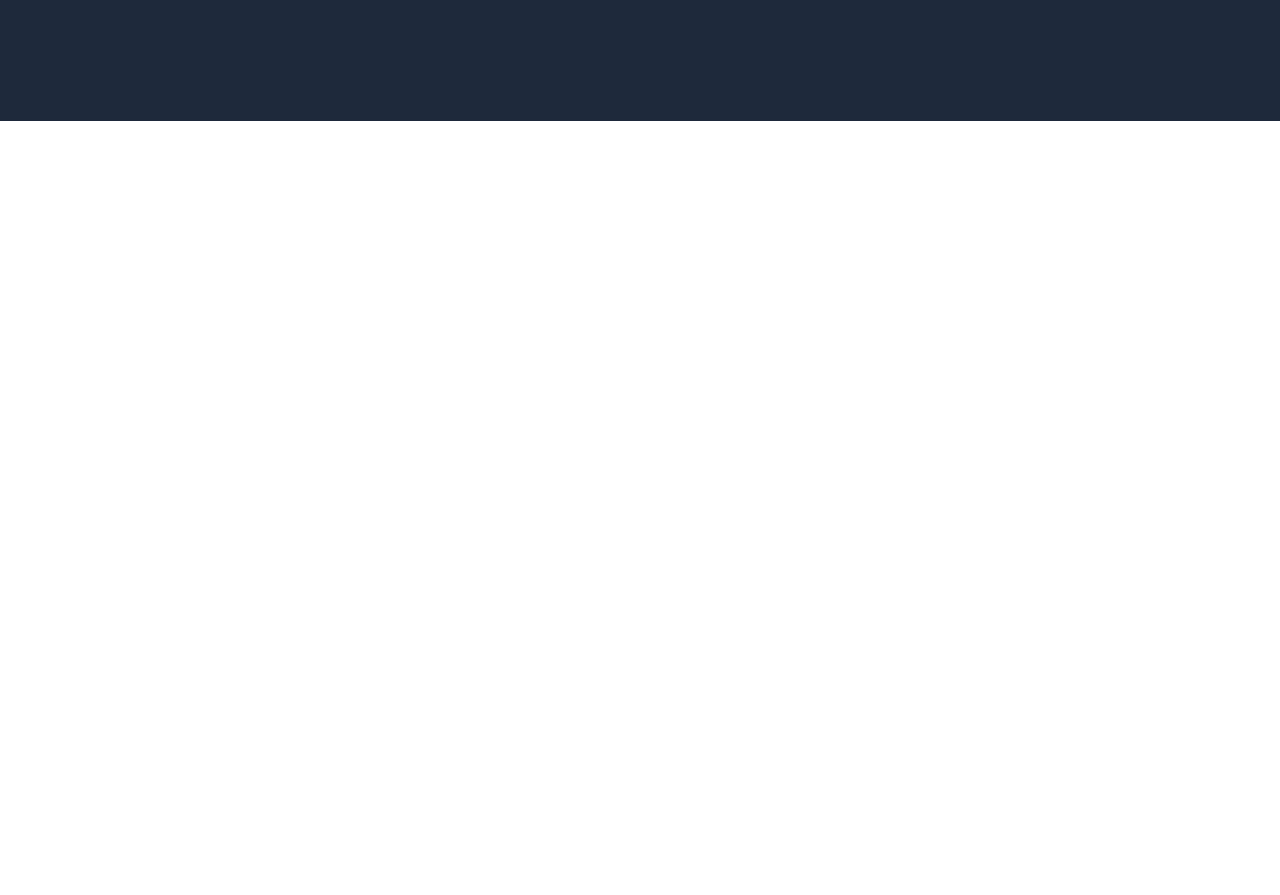
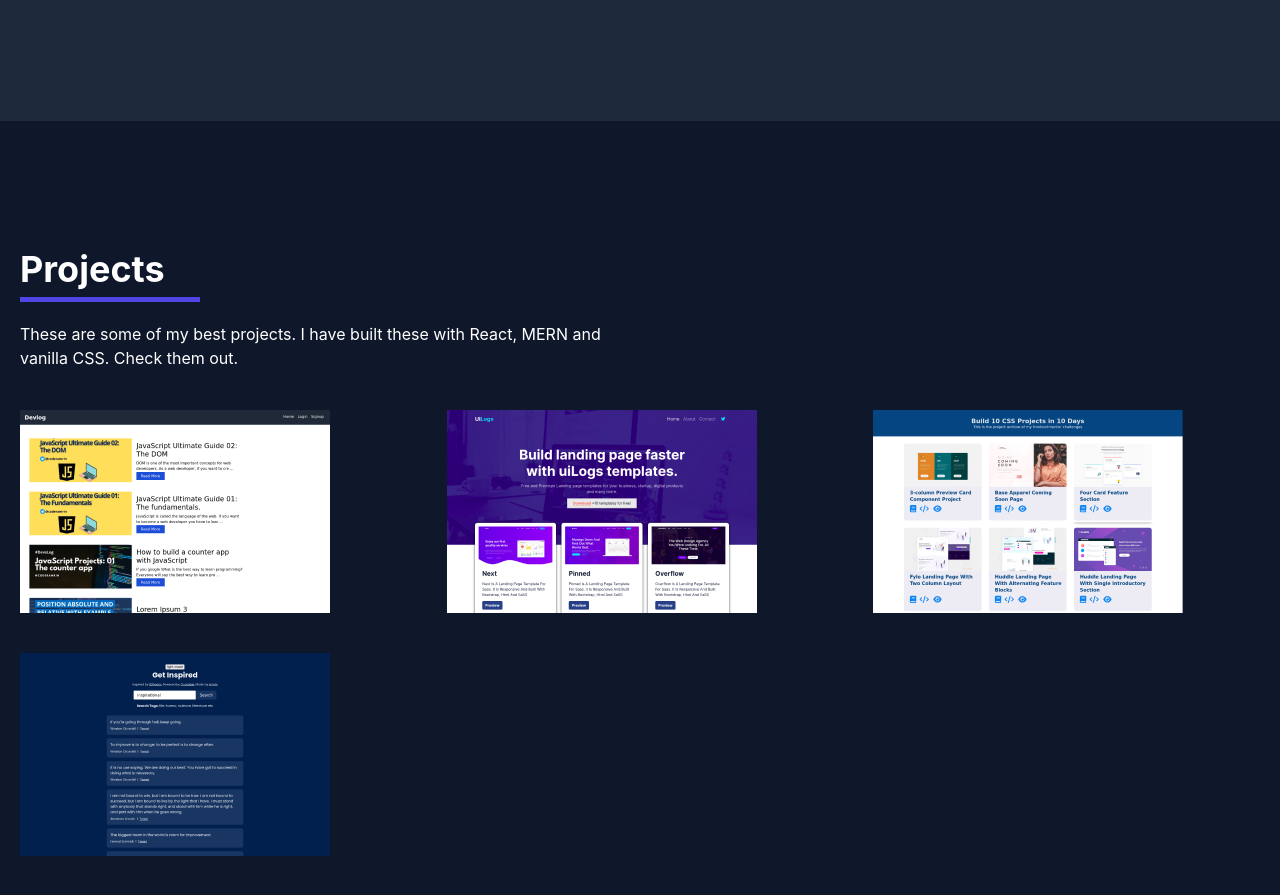
Before and after one commit to Fhasaj/Personal-Webiste, a React (Create React App) app: page / in a window 1280 px wide. Shown: the part 1240-2135 px from the top of the page. Before the commit the page ends 1361 px from the top, so only its background shows below. Built offline with nearby package versions, Linux system fonts and the light colour scheme.

Commit message:
Added project section

```diff
--- /dev/null
+++ b/postcss.config.js
@@ -0,0 +1,6 @@
+module.exports = {
+  plugins: {
+    tailwindcss: {},
+    autoprefixer: {},
+  },
+}
--- a/src/components/Header.js
+++ b/src/components/Header.js
@@ -15,7 +15,7 @@ const Header = () => {
             < nav className="hidden md:block">
                 <ul className="flex">
                     <li>
-                        <a href="/about">About</a>
+                        <a href="/#about">About</a>
                     </li>
                     <li>
                         <a href="/#projects">Projects</a>
--- a/src/components/Projects.js
+++ b/src/components/Projects.js
@@ -8,35 +8,82 @@ const Projects = () => {
   const projects = [
     {
       img: devlog,
-            title: "Devlog",
-            description: "A web application that allows users to log in to their account and view their profile.",
-            link: "https://devlog.herokuapp.com/",
+      title: "devlog",
+      desc: " A multi author blog. Built with Node.js, MongoDB, React, Redux and Tailwind CSS ",
+      live: "https://devlogg.onrender.com/",
+      code: "https://github.com/Coderamrin/devlog",
     },
     {
       img: uilogs,
       title: "uilogs",
-            description: "A web application that allows users to log in to their account and view their profile.",
-            link: "https://devlog.herokuapp.com/",
+      desc: "Free website template directory for SaaS and Degital Agency. Built with Bootstrap, JQuery and JavaScript",
+      live: "https://uilogs.xyz/",
+      code: "https://github.com/Coderamrin/html-templates",
     },
     {
       img: cssProjects,
-            title: "cssProjects",
-            description: "A web application that allows users to log in to their account and view their profile.",
-            link: "https://devlog.herokuapp.com/",
+      title: "css projects",
+      desc: "Frontend Mentor challange directory, solved with vanilla CSS",
+      live: "https://build-10-css-projects.netlify.app/",
+      code: "https://github.com/Coderamrin/build-10-css-projects",
     },
     {
       img: getInspirred,
-            title: "getInspirred",
-            description: "A web application that allows users to log in to their account and view their profile.",
-            link: "https://devlog.herokuapp.com/",
+      title: "get Inspirred",
+      desc: "Quote search app. Used Quotable API for the quotes and React, Redux on the frontend",
+      live: "https://get-inspirred.netlify.app/",
+      code: "https://github.com/Coderamrin/get-inspired",
     },
   ];
 
   return (
-        <section className="projects container">
+    <section className="bg-primary text-white px-5 py-32" id="projects">
+      <div className="container mx-auto grid md:grid-cols-2 items-center md:justify-between">
+        <div className="about-info mb-5">
+          <h2 className="text-4xl font-bold mb-5 border-b-[5px] w-[180px] border-indigo-600 pb-2">
+            Projects
+          </h2>
 
+          <p className="pb-5">
+            These are some of my best projects. I have built these with React,
+            MERN and vanilla CSS. Check them out.
+          </p>
+        </div>
+
+        <div className="about-img"></div>
+      </div>
+
+      <div className="projects container mx-auto grid md:grid-cols-3 gap-10">
+        {projects.map((project, i) => {
+          return (
+            <div className="relative" key={i}>
+              <img src={project.img} alt={project.title} />
+              <div className="flex absolute left-0 right-0 top-[13px] bottom-0 mx-auto w-[90%] h-[90%]  bg-primary  opacity-0 duration-500 justify-center flex-col hover:opacity-100 ">
+                <p className="py-5 text-center font-bold px-2 text-white">
+                  {project.desc}
+                </p>
+
+                <div className="mx-auto">
+                  <a
+                    href={project.live}
+                    className="px-5 py-2 bg-blue-500 hover:bg-blue-600 mr-5 font-bold"
+                  >
+                    Live
+                  </a>
+                  <a
+                    href={project.code}
+                    className="px-5 py-2 bg-blue-700 hover:bg-blue-800 font-bold"
+                  >
+                    Code
+                  </a>
+                </div>
+              </div>
+            </div>
+          );
+        })}
+      </div>
     </section>
   );
+};
 
-};
 export default Projects;
```
Lines whose indentation alone changed are shown as unchanged.
